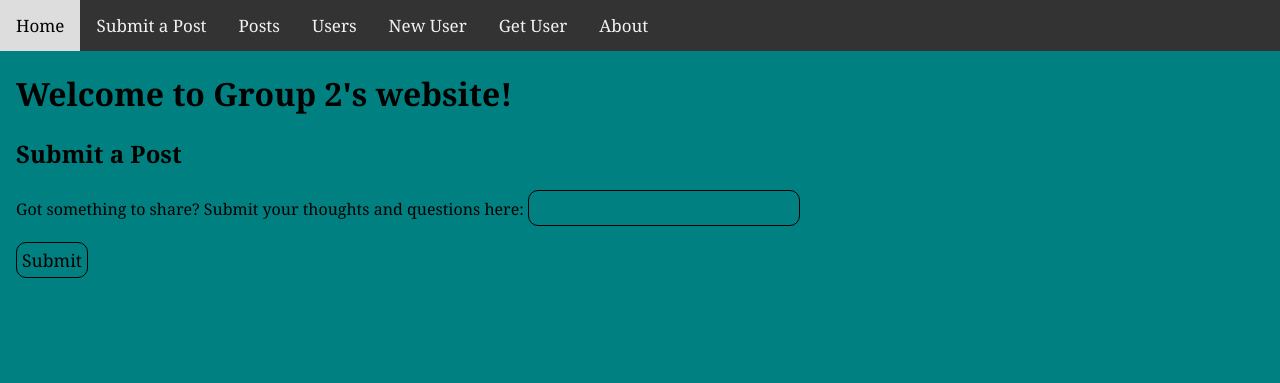
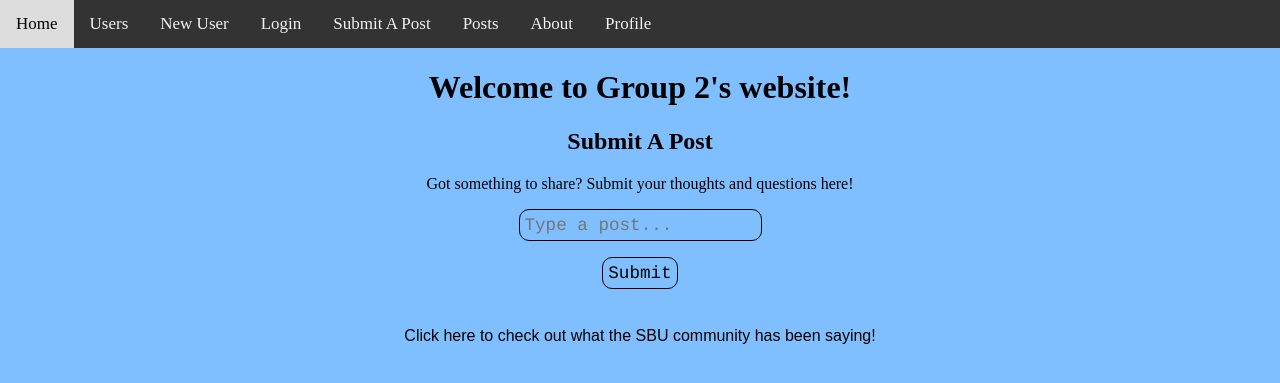
Before and after one commit to Jacqueline-Woo/group-project, a Flask app: page /submit in a window 1280 px wide. Shown: the top 383 px of the page. Run offline with Flask 2, Linux system fonts and the light colour scheme.

Commit message:
added placeholders and button to Submit page & centered text

```diff
--- a/data/posts.csv
+++ b/data/posts.csv
@@ -21,3 +21,5 @@ Example
 Example
 Hi
 Hi
+Have a good day!
+Good luck!
--- a/server.py
+++ b/server.py
@@ -4,6 +4,7 @@ import csv
 import os
 from flask_login import current_user
 from flask_login import login_required, LoginManager, login_user
+from datetime import datetime
 
 app = Flask(__name__)
 
@@ -40,6 +41,10 @@ def users_login_email_password():
 
     if not ( row[3].strip() == email.strip() and row[4].strip() == password.strip() ):
             return render_template("new_user.html",status = "Don't have account? Register now!")
+
+@app.route('/button')
+def button():
+    return render_template("new_user.html")
 
 @app.route('/')
 def hello_world():
@@ -180,6 +185,10 @@ def return_posts():
                 first_line = False
     return render_template("posts.html", posts=posts)
 
+#@app.route('/seeposts')
+#def see_posts():
+ #   return redirect(url_for('/posts'))
+
         #if( len(post) == 0 ):
             #return render_template("feed.html", status='Submission was blank. Please try again.')
         #else:
--- a/static/style.css
+++ b/static/style.css
@@ -1,7 +1,8 @@
 body {
-  font-family: georgia;
-  background-color: teal;
+  font-family: 'Times New Roman', Times, serif;
+  background-color: #80bfff;
   margin: 0px;
+  text-align: center;
 }
 
 .bodyContent {
@@ -9,13 +10,14 @@ body {
 }
 
 #user_list {
-    background-color: pink;
+    background-color: #ccccff;
     width: 250px;
 }
 
+
 input {
-  background: none;
-  font-family: georgia;
+  background:none;
+  font-family: courier;
   font-size: 1.1em;
   padding: 5px;
   border-radius: 10px;
@@ -34,9 +36,35 @@ input {
   padding: 14px 16px;
   text-decoration: none;
   font-size: 17px;
+  display: flex;
+  justify-content: flex-end;
 }
 
 .topnav a:hover {
   background-color: #ddd;
   color: black;
 }
+
+.button{
+  border: none;
+  color: none;
+  padding: 16px 32px;
+  text-align: center;
+  text-decoration: none;
+  display: inline-block;
+  font-size: 16px;
+  margin: 4px 2px;
+  transition-duration: 0.4s;
+  cursor: pointer;
+}
+
+.button1 {
+  background-color:#80bfff;
+  color: black;
+  border: 2px solid #80bfff;
+}
+
+.button1:hover {
+  background-color: #80bfff;
+  color: white;
+}
--- a/templates/index.html
+++ b/templates/index.html
@@ -8,12 +8,13 @@
     <body>
         <div class="topnav">
             <a href="/">Home</a>
-            <a href="/submit">Submit a Post</a>
-            <a href="/posts">Posts</a>
             <a href="/users">Users</a>
             <a href="/newUser">New User</a>
-            <a href="/getUser">Get User</a>
+            <a href="/login">Login</a>
+            <a href="/submit">Submit A Post</a>
+            <a href="/posts">Posts</a>
             <a href="/about">About</a>
+            <a href="/profile">Profile</a>
         </div>
         <div class="bodyContent">
             <h1>
@@ -29,11 +30,19 @@
                 <p>
                   <b>City</b>: {{ user.city }}
                 </p>
+                <p>
+                    <b>Email</b>: {{ user.email }}
+                </p>
+                <p>
+                    <b>Password</b>: {{ user.password }}
+                </p>
+                <p>
+                    <b>ConfirmPassword</b>: {{ user.confirmpassword }}
+                </p>
             {% endfor %}
             {% endblock %}
             </div>
             {% block posts %} {% endblock %}
-
         </div>
     </body>
 </html>
--- a/templates/submit.html
+++ b/templates/submit.html
@@ -1,18 +1,23 @@
 {% extends 'index.html' %}
 
-{% block title %}Submit a Post{% endblock %}
+{% block title %}Submit A Post{% endblock %}
 
 {% block form %}
 {% if status %}
   <h1>{{ status }}</h1>
 {% endif %}
 <h2>
-    Submit a Post
+    Submit A Post
 </h2>
+<p>
+    Got something to share? Submit your thoughts and questions here!
+</p>
 <form method="post" action="/submit">
-    <p>Got something to share? Submit your thoughts and questions here: <input type="text" name="post"></p>
+    <p><input type="text" name="post" placeholder="Type a post..."></p>
     <p><input type="submit"></p>
 </form>
-
+<form action = "/posts">
+  <button class="button button1">Click here to check out what the SBU community has been saying!</button>
+</form>
 
 {% endblock %}
```
Also changed, not shown: templates/login.html (added, +30 -0 lines).
